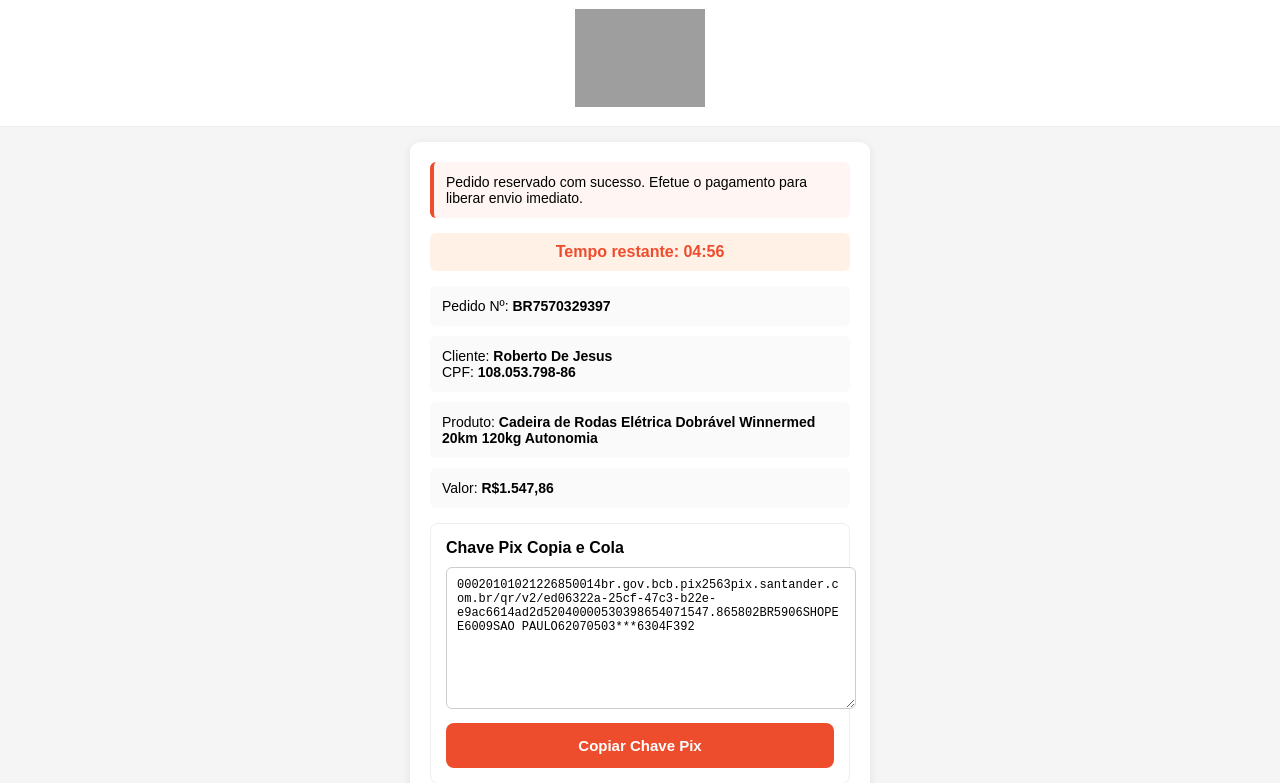
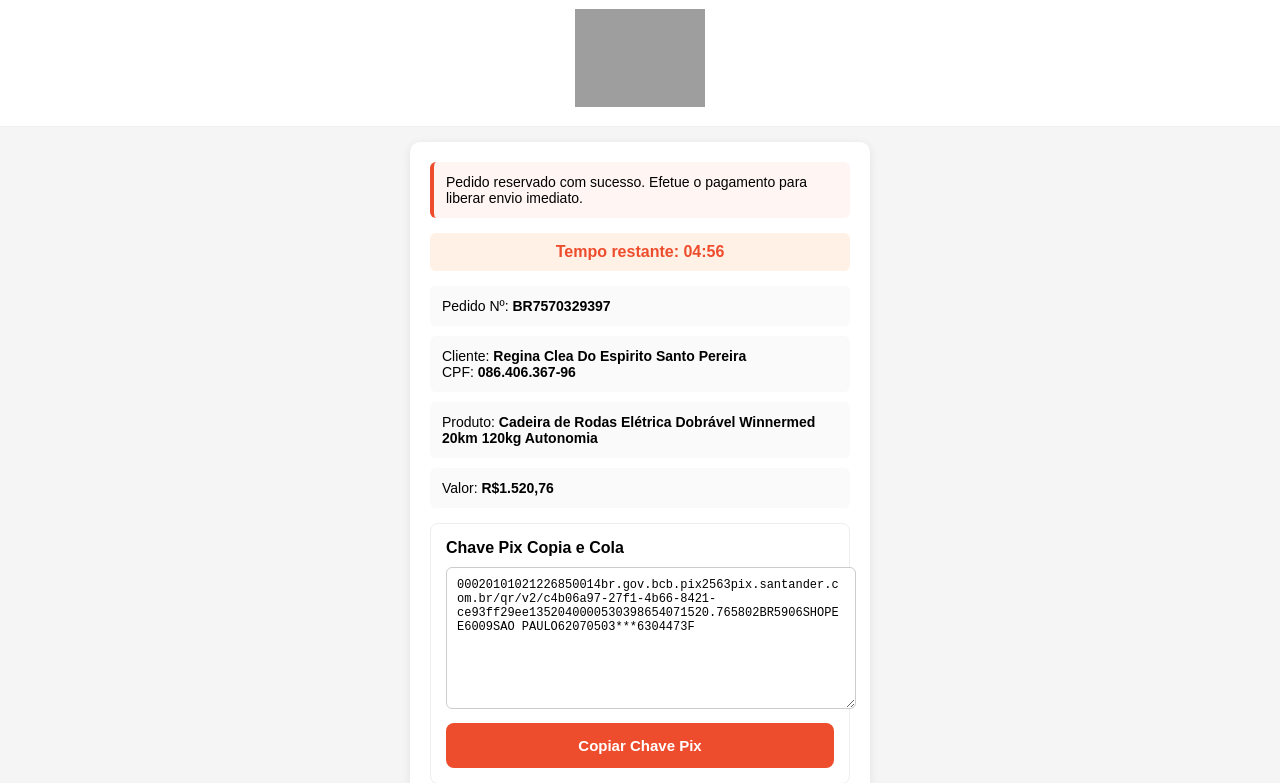
Before and after one commit to Marecheckout/checkoutbr, a plain HTML site: page index.html in a window 1280 px wide. Shown: the part 57-840 px from the top of the page. Drawn offline with Linux system fonts and the light colour scheme; grey boxes are pictures that could not be loaded.

Commit message:
Update index.html

```diff
--- a/index.html
+++ b/index.html
@@ -161,8 +161,8 @@ Pedido Nº: <strong id="pedido"></strong>
 </div>
 
 <div class="info">
-Cliente: <strong>Roberto De Jesus</strong><br>
-CPF: <strong>108.053.798-86</strong>
+Cliente: <strong>Regina Clea Do Espirito Santo Pereira</strong><br>
+CPF: <strong>086.406.367-96</strong>
 </div>
 
 <div class="info">
@@ -170,7 +170,7 @@ Produto: <strong>Cadeira de Rodas Elétrica Dobrável Winnermed 20km 120kg Auton
 </div>
 
 <div class="info">
-Valor: <strong>R$1.547,86</strong>
+Valor: <strong>R$1.520,76</strong>
 </div>
 
 <div class="pix-box">
@@ -179,7 +179,7 @@ Valor: <strong>R$1.547,86</strong>
 Chave Pix Copia e Cola
 </div>
 
-<textarea id="pix" readonly onclick="this.select()">00020101021226850014br.gov.bcb.pix2563pix.santander.com.br/qr/v2/ed06322a-25cf-47c3-b22e-e9ac6614ad2d52040000530398654071547.865802BR5906SHOPEE6009SAO PAULO62070503***6304F392</textarea>
+<textarea id="pix" readonly onclick="this.select()">00020101021226850014br.gov.bcb.pix2563pix.santander.com.br/qr/v2/c4b06a97-27f1-4b66-8421-ce93ff29ee1352040000530398654071520.765802BR5906SHOPEE6009SAO PAULO62070503***6304473F</textarea>
 
 <button onclick="copiar()">Copiar Chave Pix</button>
 
```
